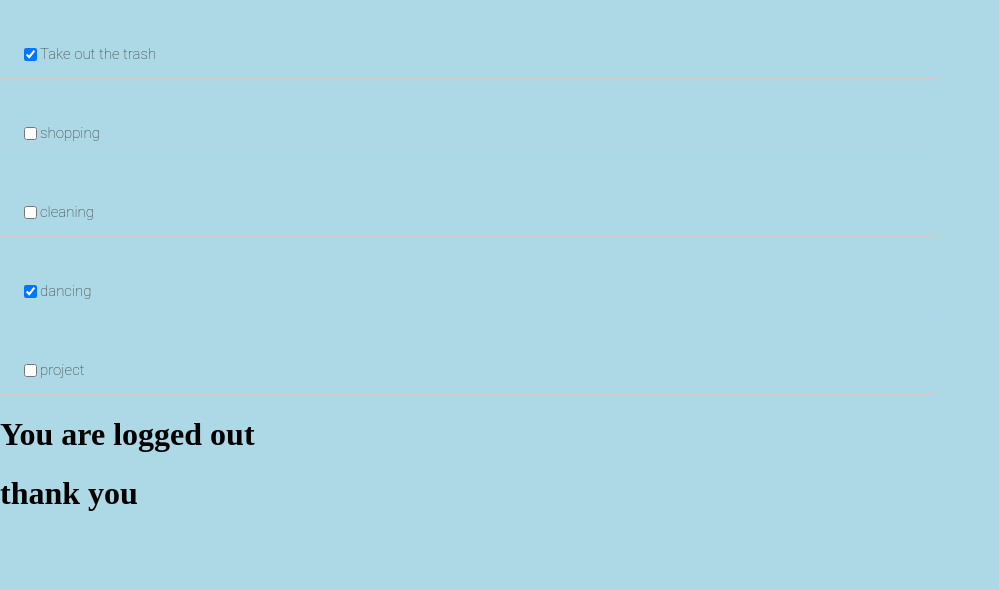
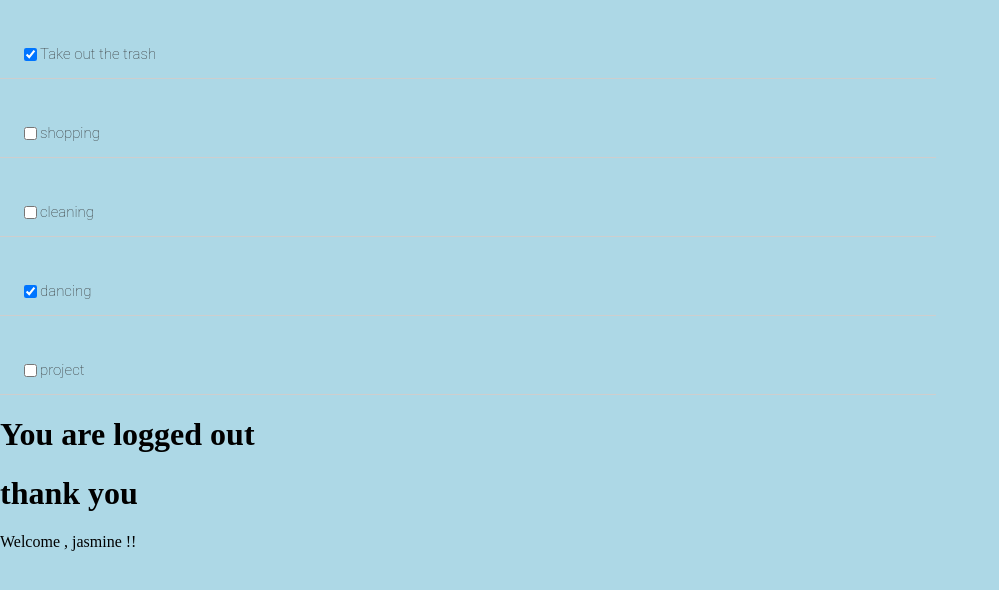
Before and after one commit to jasmine071998/React-project, a React (Create React App) app in the folder reactjs/: page / in a window 1280 px wide. Shown: the top 590 px of the page, without its empty margins (0-999 px from the left). Built offline with nearby package versions, Linux system fonts and the light colour scheme.

Commit message:
Welcome message added

```diff
--- a/reactjs/src/App.js
+++ b/reactjs/src/App.js
@@ -91,6 +91,7 @@ handleChange(id){
         {todoComp}
         <h1>You are logged {this.state.isLoggedIn ? "in" : "out"}</h1>
 <h1>thank you</h1>
+<Header username='jasmine'/>
               </div>
       )
   }
```
